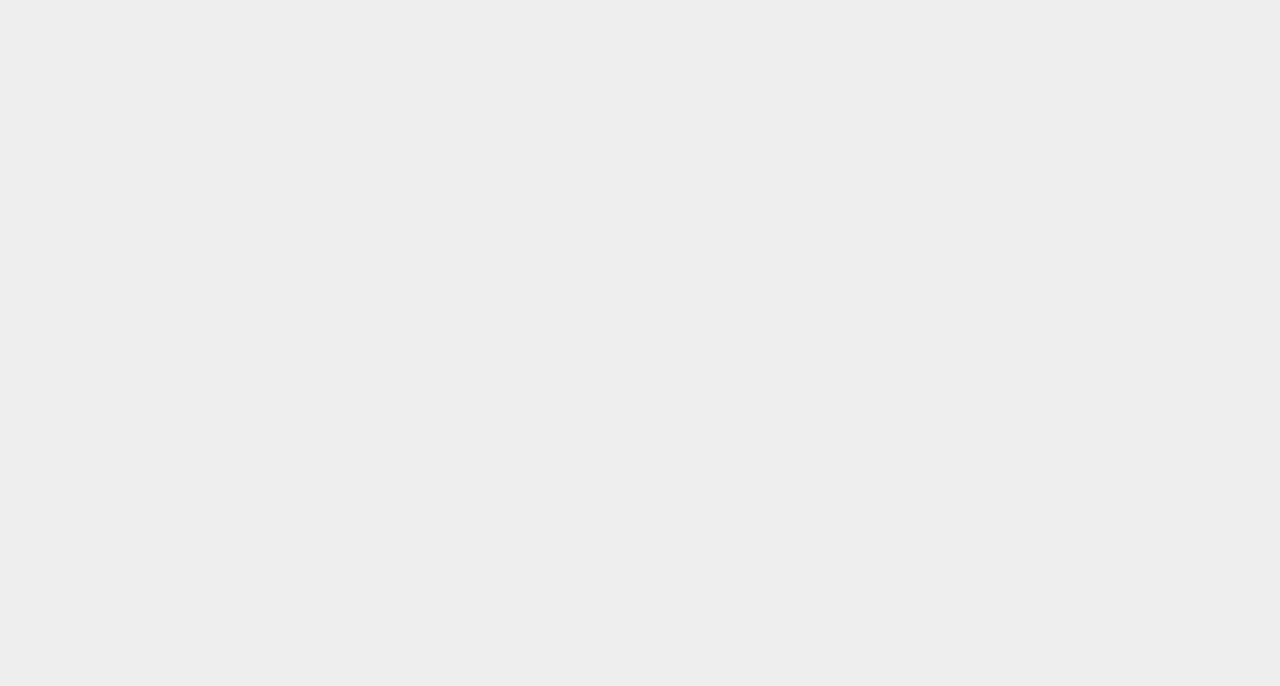
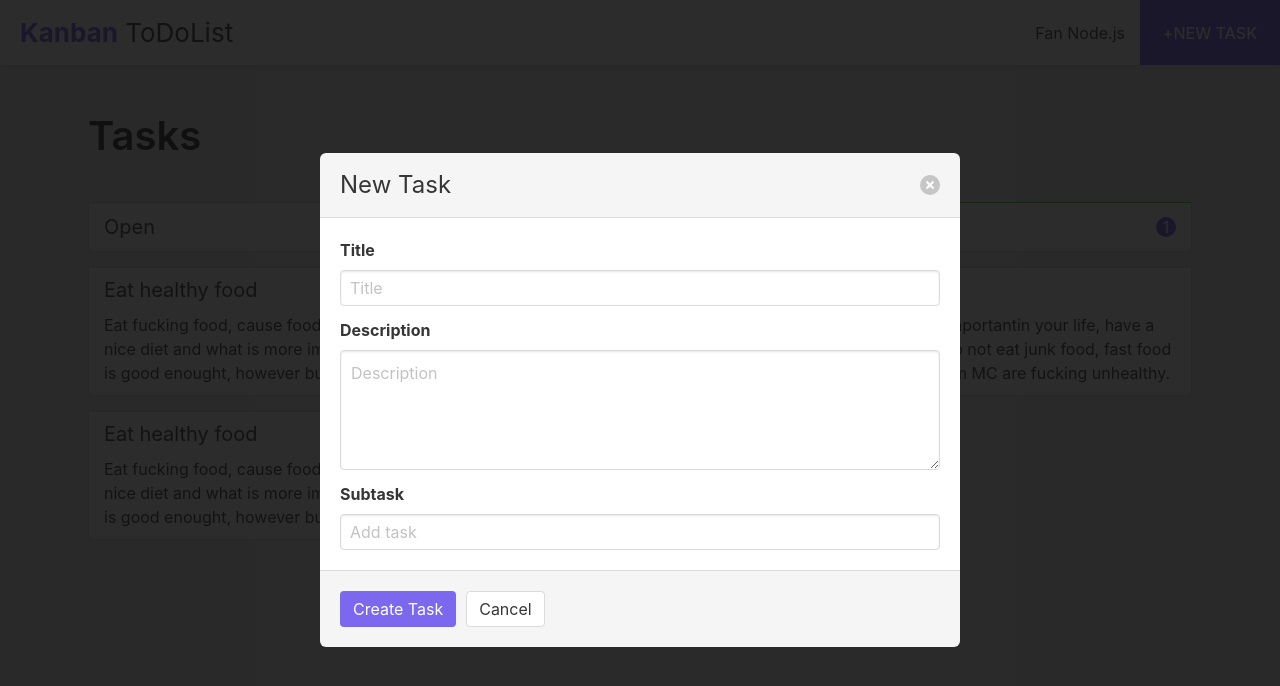
Before and after one commit to Radek-Wawrzyk/Kanban-To-Do-List, a Vue app: page /add-task in a window 1280 px wide. Shown: the top 686 px of the page. Built offline with nearby package versions, Linux system fonts and the light colour scheme.

Commit message:
Add - New task component with styles and animation

```diff
--- /dev/null
+++ b/src/components/add task/addTask.vue
@@ -0,0 +1,78 @@
+<template>
+  <transition name="fade">
+    <div class="modal is-active">
+      <div class="modal-background"></div>
+      <div class="modal-card">
+        <header class="modal-card-head">
+          <p class="modal-card-title">New Task</p>
+          <button class="delete" aria-label="close" @click="close"></button>
+        </header>
+        <section class="modal-card-body">
+          <form class="form">
+            <div class="field">
+              <label class="label">Title</label>
+              <div class="control">
+                <input class="input" type="text" placeholder="Title" v-model="task.title">
+              </div>
+            </div>
+            <div class="field">
+              <label class="label">Description</label>
+              <div class="control">
+                <textarea class="textarea" type="text" placeholder="Description" v-model="task.description"></textarea>
+              </div>
+            </div>
+            <div class="field">
+              <label class="label">Subtask</label>
+              <input class="input" type="text" placeholder="Add task" v-model="task.subTask" @keyup.enter="addSubTask">
+              <ul>
+                <li v-for="task in task.subList" :key="task.name" @click="task.edit = true">
+                  <input class="input" type="text" v-model="task.name">
+                </li>
+              </ul>
+            </div>
+          </form>
+        </section>
+        <footer class="modal-card-foot">
+          <button class="button is-primary">Create Task</button>
+          <button class="button" @click="close">Cancel</button>
+        </footer>
+      </div>
+    </div>
+  </transition>
+</template>
+
+<script>
+
+export default {
+  name: "AddTask",
+  data() {
+    return {
+      task: {
+        title: "",
+        description: "",
+        date: new Date(),
+        subTask: "",
+        subList: []
+      }
+    }
+  },
+  methods: {
+    addSubTask() {
+      if (this.task.subTask.length > 0) {
+
+        const subtask = {
+          name: this.task.subTask,
+          done: false,
+          edit: false
+        };
+        this.task.subList.push(subtask);
+        this.task.subTask = "";
+      }
+    },
+    close() {
+      this.$router.go(-1);
+    }
+  }
+}
+
+</script>
--- a/src/components/home/navigation/Navigation.vue
+++ b/src/components/home/navigation/Navigation.vue
@@ -5,10 +5,10 @@
     </h1>
     <div class="navigation-panel">
       <p class="navigation-panel-user">Fan Node.js</p>
-      <button class="navigation-panel-btn">
+      <router-link to="/add-task" class="navigation-panel-btn">
         <span class="btn-plus">+</span>
         <span class="btn-content">new Task</span>
-      </button>
+      </router-link>
     </div>
   </nav>
 </template>
--- a/src/components/home/navigation/navigation.scss
+++ b/src/components/home/navigation/navigation.scss
@@ -32,7 +32,9 @@
       font-size: 16px;
       text-transform: uppercase;
       background: #7b68ee;
-
+      display: flex;
+      justify-content: center;
+      align-items: center;
       &:hover, &:focus {
         cursor: pointer;
       }
--- a/src/components/home/panel/Panel.vue
+++ b/src/components/home/panel/Panel.vue
@@ -39,13 +39,19 @@
         </div>
       </section>
     </div>
+    <router-view></router-view>
   </main>
 </template>
 
 <script>
 
+import AddTask from "@/components/add task/addTask.vue"
+
 export default {
   name: 'Panel',
+  components: {
+    AddTask
+  },
   data() {
     return {
       tasks: [
--- a/src/router.js
+++ b/src/router.js
@@ -12,12 +12,20 @@ export default new Router({
     {
       path: '/',
       name: 'Home',
-      component: () => import("@/components/home/Home.vue")
+      component: () => import("@/components/home/Home.vue"),
+      children: [
+        {
+          path: "add-task",
+          name: "AddTask",
+          component: () => import("@/components/add task/addTask.vue")
+        }
+      ]
     },
     {
       path: "/login",
       name: "Login",
       component: () => import("@/components/login/Login.vue")
-    }
+    },
+
   ]
 })
--- /dev/null
+++ b/src/styles/animations.scss
@@ -0,0 +1,8 @@
+.fade {
+  &-enter-active, &-leave-active {
+    transition: all .3s ease;
+  }
+  &-leave-to, &-enter {
+    opacity: 0;
+  }
+}
--- a/src/styles/main.scss
+++ b/src/styles/main.scss
@@ -2,6 +2,18 @@
 
 @import "./bulma/bulma";
 
+//Animations
+
+@import "./animations";
+
+//Global modifers
+
 html {
   background: #eeeeee;
 }
+.button.is-primary {
+  background: #7b68ee;
+  &:hover, &:focus {
+    background: #8976f1;
+  }
+}
```
Also changed, not shown: 1 other file (tests, documents, lock files or other folders).
